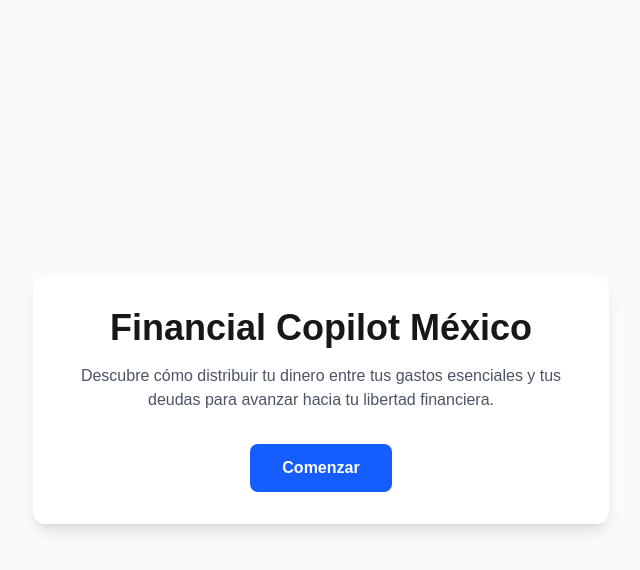
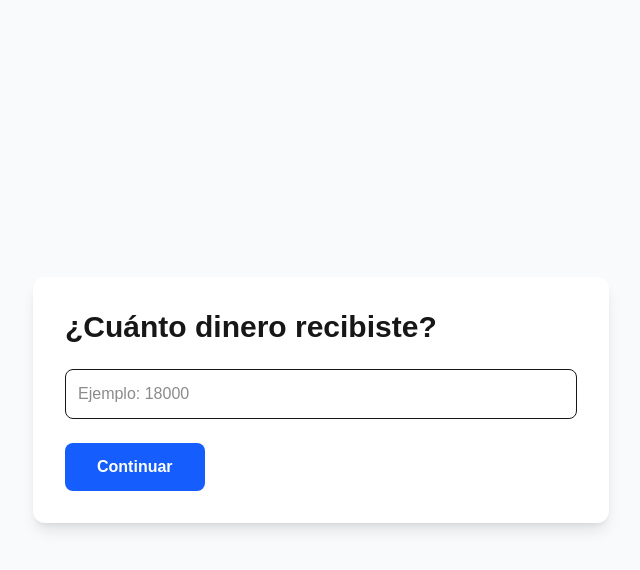
Before and after one commit to fjcs1980/financial-copilot-mexico, a Next.js app: page / in a window 1280 px wide. Both pictures are taken after a click on the button "Comenzar". Shown: the top 570 px of the page, without its empty margins (319-959 px from the left). Built offline with nearby package versions, Linux system fonts and the light colour scheme.

Commit message:
Add income capture screen

```diff
--- a/app/page.tsx
+++ b/app/page.tsx
@@ -1,4 +1,12 @@
+"use client";
+
+import { useState } from "react";
+
 export default function Home() {
+  const [step, setStep] = useState(1);
+  const [income, setIncome] = useState("");
+
+  if (step === 1) {
     return (
       <main className="min-h-screen flex items-center justify-center bg-gray-50">
         <div className="max-w-xl w-full bg-white shadow-lg rounded-xl p-8 text-center">
@@ -12,7 +20,8 @@ export default function Home() {
           </p>
 
           <button
-          className="bg-blue-600 hover:bg-blue-700 text-white font-semibold py-3 px-8 rounded-lg transition"
+            onClick={() => setStep(2)}
+            className="bg-blue-600 hover:bg-blue-700 text-white font-semibold py-3 px-8 rounded-lg"
           >
             Comenzar
           </button>
@@ -20,3 +29,30 @@ export default function Home() {
       </main>
     );
   }
+
+  return (
+    <main className="min-h-screen flex items-center justify-center bg-gray-50">
+      <div className="max-w-xl w-full bg-white shadow-lg rounded-xl p-8">
+
+        <h2 className="text-3xl font-bold mb-6">
+          ¿Cuánto dinero recibiste?
+        </h2>
+
+        <input
+          type="number"
+          placeholder="Ejemplo: 18000"
+          value={income}
+          onChange={(e) => setIncome(e.target.value)}
+          className="w-full border rounded-lg p-3 mb-6"
+        />
+
+        <button
+          className="bg-blue-600 hover:bg-blue-700 text-white font-semibold py-3 px-8 rounded-lg"
+        >
+          Continuar
+        </button>
+
+      </div>
+    </main>
+  );
+}
```
Lines whose indentation alone changed are shown as unchanged.
